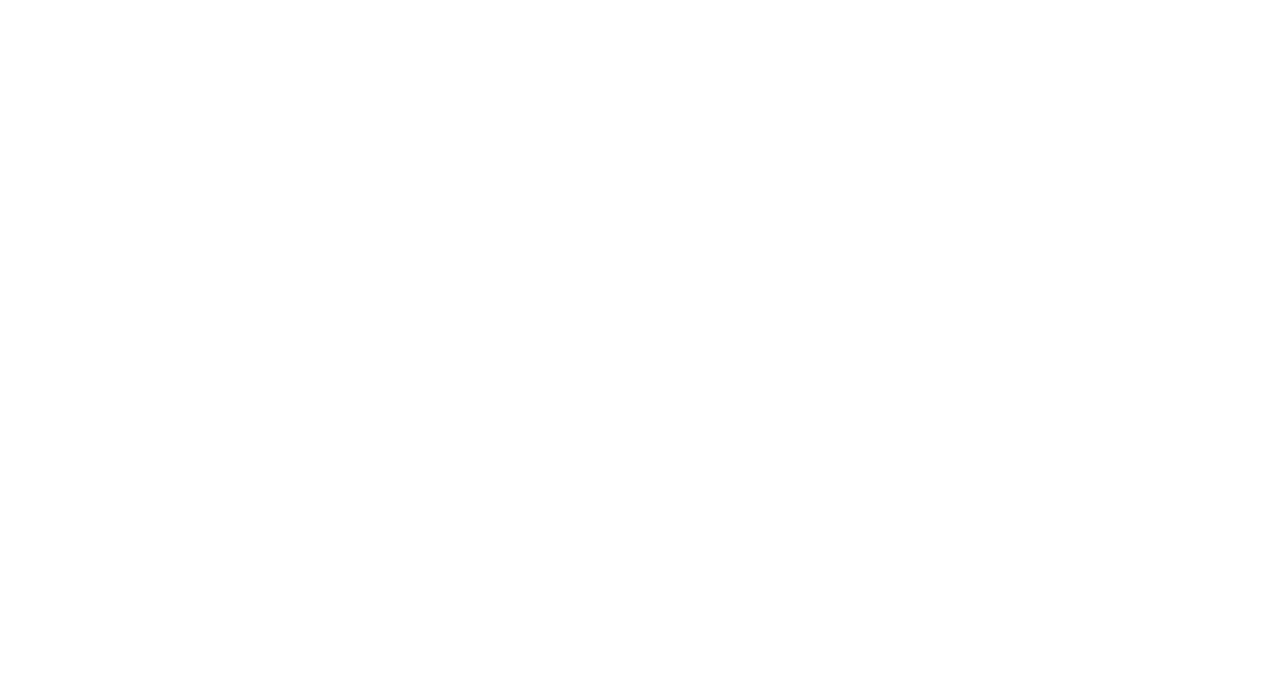
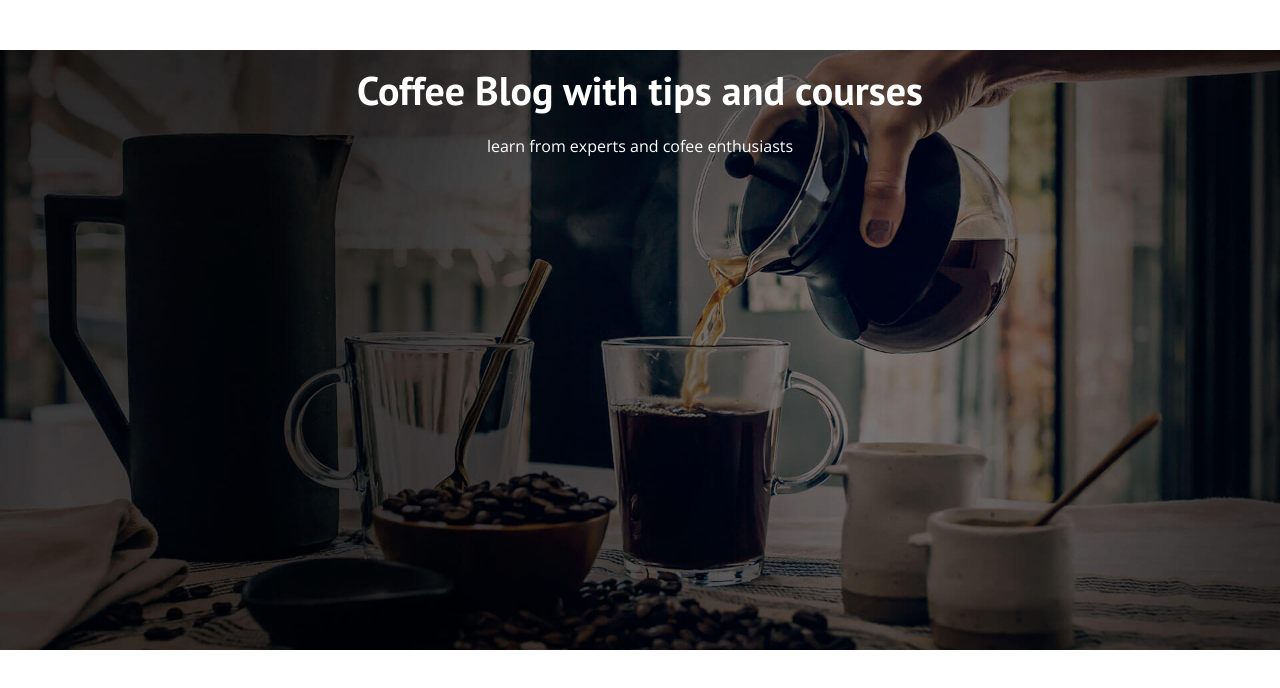
Before and after one commit to JorgeTTor/coffee-blog, a plain HTML site: page index.html in a window 1280 px wide. Drawn offline with nearby package versions, Linux system fonts and the light colour scheme.

Commit message:
[ADD] header

```diff
--- a/css/styles.css
+++ b/css/styles.css
@@ -69,3 +69,18 @@ img{
 .center-text{
   text-align: center;
 }
+
+.header{
+  background-image: url(../img/banner.jpg);
+  height: 60rem;
+  background-size: cover;
+  background-repeat: no-repeat;
+  background-position:center center;
+}
+
+.header__text{
+  text-align: center;
+  color:var(--white);
+  margin-top: 5rem;
+
+}
--- a/index.html
+++ b/index.html
@@ -11,7 +11,14 @@
     <title>Soconusco Café</title>
 </head>
 <body>
-
+    <header class="header">
+        <div class="header__text">
+            <h2 class="no-margin">Coffee Blog with tips and courses</h2>
+            <p class="no-margin">
+                learn from experts and cofee enthusiasts
+            </p>
+        </div>
+    </header>
 
 </body>
 </html>
```
Also changed, not shown: img/banner.jpg (added), img/banner.webp (added), img/blog1.jpg (added), img/blog1.webp (added), img/blog2.jpg (added), img/blog2.webp (added), img/blog3.jpg (added), img/blog3.webp (added), img/contacto.jpg (added), img/curso1.jpg (added), img/curso2.jpg (added), img/curso3.jpg (added), img/nosotros.jpg (added).
